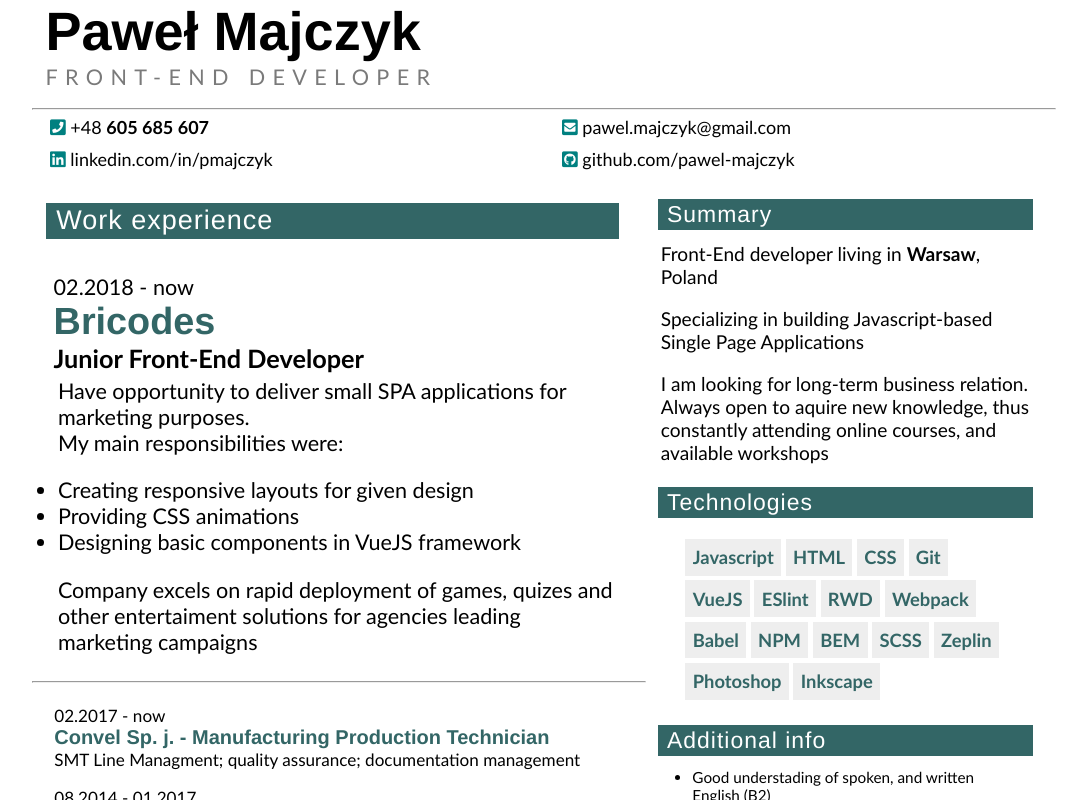
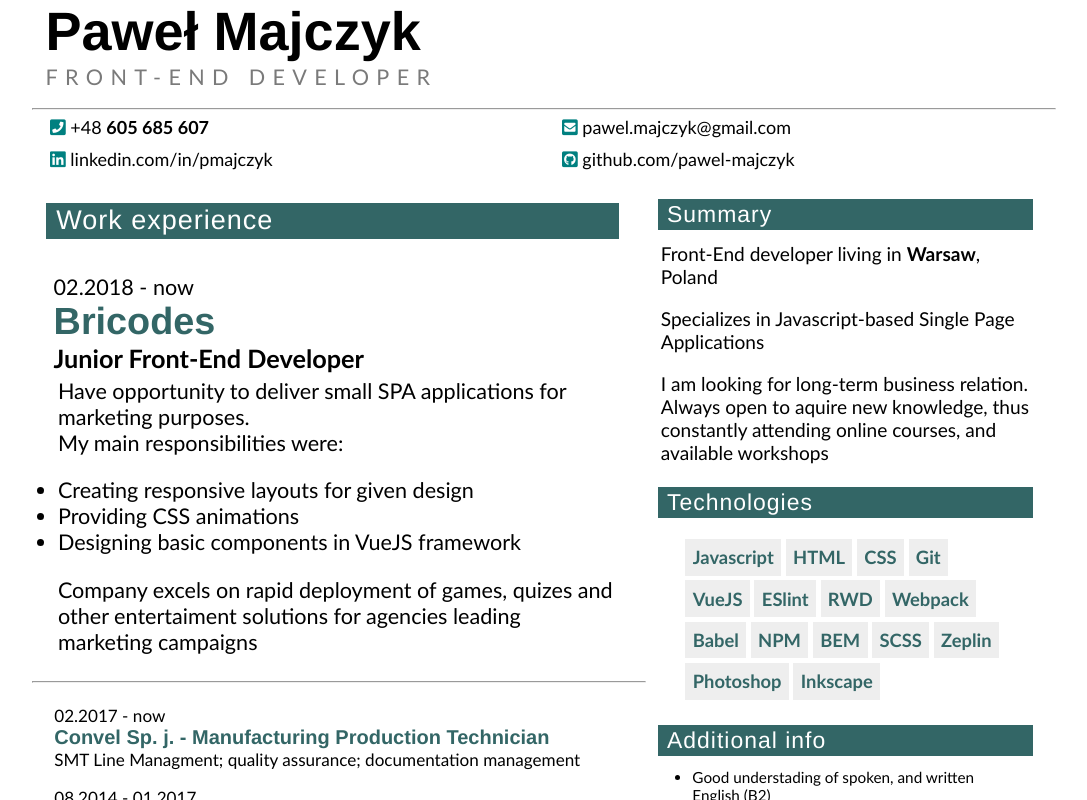
Before and after one commit to pawel-majczyk/resume, a Vue app: page / in a window 1280 px wide. Shown: the top 800 px of the page, without its empty margins (96-1183 px from the left). Built offline with nearby package versions, Linux system fonts and the light colour scheme.

Commit message:
text change

```diff
--- a/src/App.vue
+++ b/src/App.vue
@@ -87,7 +87,7 @@
         <section class="summary">
           <h2 class="section-head">Summary</h2>
           <p>Front-End developer living in <b>Warsaw</b>, Poland</p>
-          <p>Specializing in building Javascript-based Single&nbsp;Page Applications</p>
+          <p>Specializes in Javascript-based Single&nbsp;Page Applications</p>
           <p>I am looking for long-term business relation.
             Always open to aquire new knowledge, thus constantly attending online courses,
             and available workshops</p>
```
